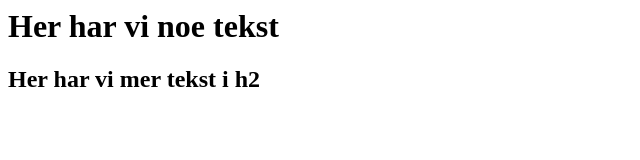
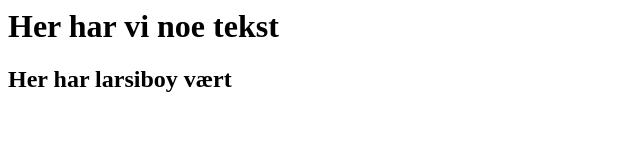
Before and after one commit to TobiasStrom/WebPro, a plain HTML site: page index.html in a window 1280 px wide. Shown: the full height of the page, 0-640 px from the left. Drawn offline with Linux system fonts and the light colour scheme.

Commit message:
Update index.html

```diff
--- a/index.html
+++ b/index.html
@@ -6,7 +6,7 @@
       Her har vi noe tekst
     </h1>
     <h2>
-      Her har vi mer tekst i h2
+      Her har larsiboy vært
     </h2>
   </body>
 </html>
```
